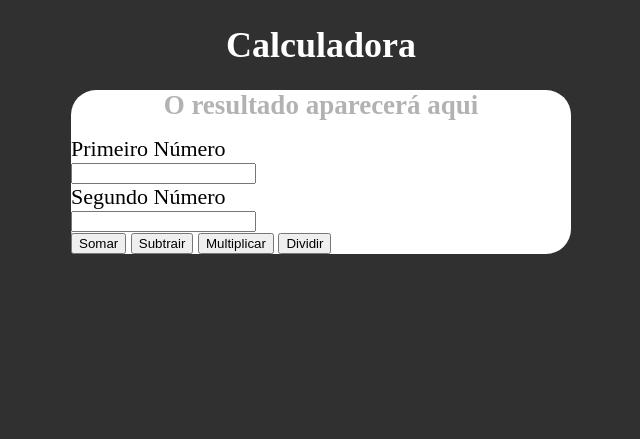
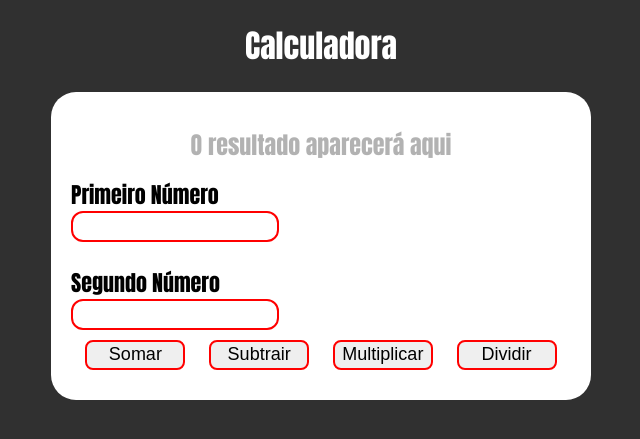
Before and after one commit to Caua-Roberto466/Atividades-Extracurriculares, a PHP site: page / in a window 1280 px wide. Shown: the top 439 px of the page, without its empty margins (319-959 px from the left). Run offline with PHP 8.4, Linux system fonts and the light colour scheme.

Commit message:
Projeto 3 finalizado

```diff
--- a/JavaScript/Projeto 3 - Calculadora/script.js
+++ b/JavaScript/Projeto 3 - Calculadora/script.js
@@ -34,6 +34,6 @@ function dividir(){
     var res = document.getElementById('res')
     var num1 = Number(num1h.value)
     var num2 = Number(num2h.value)
-    res.innerHTML = `a multiplicação deu ${num1 / num2}`
+    res.innerHTML = `a divisão deu ${num1 / num2}`
     res.style.color = 'black';
 }
--- a/JavaScript/Projeto 3 - Calculadora/style.css
+++ b/JavaScript/Projeto 3 - Calculadora/style.css
@@ -1,6 +1,6 @@
 body{
     background-color: #303030;
-    font: 18px Arial normal;
+    font-family: Impact, Haettenschweiler, 'Arial Narrow Bold', sans-serif;
 }
 
 h1{
@@ -8,12 +8,18 @@ h1{
     text-align: center;
 }
 
-main{
+main {
     background-color: white;
     width: 500px;
     margin: auto;
     border-radius: 25px;
-    align-items: center;
+
+    /* Centralizar conteúdo */
+    display: flex;
+    flex-direction: column; /* mantém os itens em coluna */
+    align-items: center;    /* centraliza horizontalmente */
+    justify-content: center;/* centraliza verticalmente */
+    padding: 20px;          /* espaço interno */
 }
 
 #res{
@@ -32,3 +38,36 @@ label{
     font-size: 22px;
     text-align: center;
 }
+
+#num1h{
+    display: flex;
+    justify-content: center;
+    border: 2px red solid;
+    width: 200px;
+    height: 25px;
+    border-radius: 12px;
+}
+
+#num2h{
+    display: flex;
+    justify-content: center;
+    border: 2px red solid;
+    width: 200px;
+    height: 25px;
+    border-radius: 12px;
+}
+
+button{
+    width: 100px;
+    height: 30px;
+    border: 2px red solid;
+    border-radius: 8px;
+    font-size: 18px;
+    margin: 10px;
+}
+
+button:hover{
+    background-color: red;
+    color: white;
+    transition: 0.3s;
+}
```
